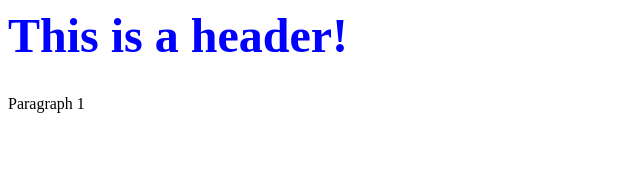
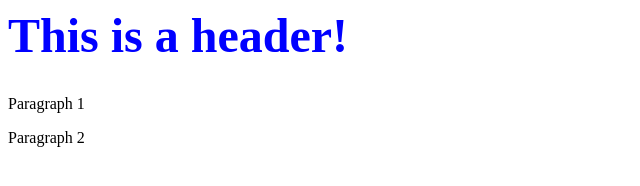
Before and after one commit to CompSci2013/creating-repository-in-github-using-ssh, a plain HTML site: page index.html in a window 1280 px wide. Shown: the whole page, without its empty margins (0-640 px from the left). Drawn offline with Linux system fonts and the light colour scheme.

Commit message:
Update index.html body

```diff
--- a/index.html
+++ b/index.html
@@ -10,5 +10,6 @@
 		<H1>This is a header!</H1>
 
 		<p>Paragraph 1</p>
+		<p>Paragraph 2</p><!-- added at remote -->
 	</body>
 </html>
```
